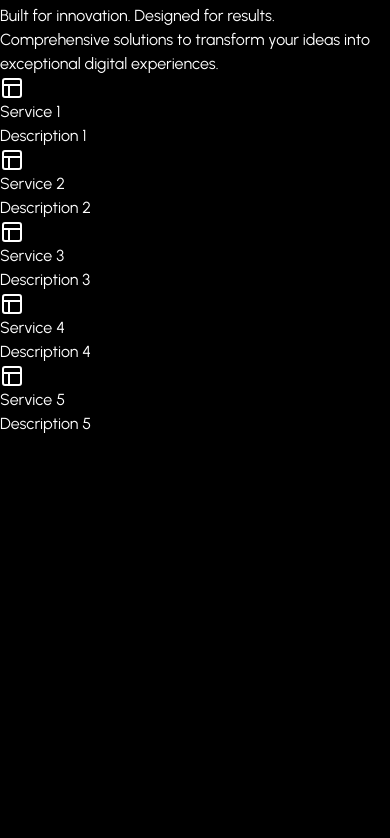
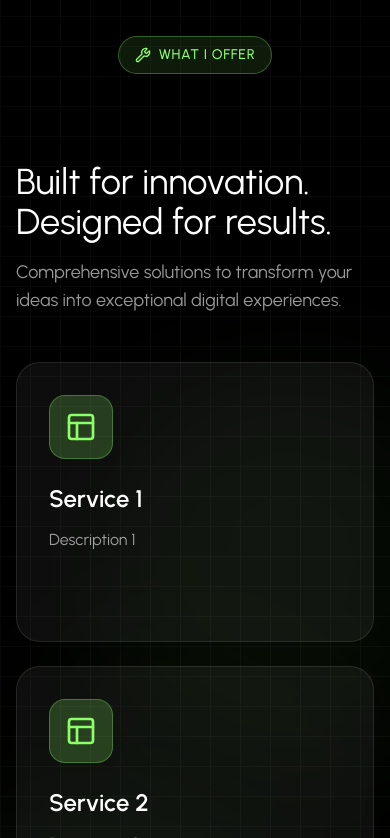
Before and after one commit to sonaiv13/portfolio_demo, a React (Vite) app: page / in a window 390 px wide. Shown: the part 5826-6664 px from the top of the page. Built offline with nearby package versions, Linux system fonts and the light colour scheme.

Commit message:
Service section styles

```diff
--- a/src/components/sections/Services.jsx
+++ b/src/components/sections/Services.jsx
@@ -5,15 +5,15 @@ import { Wrench } from 'lucide-react';
 import FadeIn from '../animations/FadeIn';
 
 const Services = () => {
-    return <section id='services' className=''>
-        <div className=''>
-            <div className=''/>
-            <div className=''/>
-            <div className=''/>
+    return <section id='services' className='relative py-20 bg-black overflow-hidden'>
+        <div className='absolute inset-0 overflow-hidden'>
+            <div className='absolute top-1/4 left-1/4 w-96 h-96 bg-primary/20 opacity-20 rounded-full blur-3xl'/>
+            <div className='absolute bottom-1/4 right-1/4 w-96 h-96 bg-primary/20 opacity-20 rounded-full blur-3xl'/>
+            <div className='absolute top-1/2 left-1/2 -translate-x-1/2 -translate-y-1/2 w-96 h-96 bg-primary/10 opacity-20 rounded-full blur-3xl'/>
         </div>
 
         <div
-            className=''
+            className='absolute inset-0 opacity-[0.03]'
             style={{
                 backgroundImage: `linear-gradient(to right, white 1px, transparent 1px),
                                    linear-gradient(to bottom, white 1px, transparent 1px)`,
@@ -21,72 +21,72 @@ const Services = () => {
             }}
         />
 
-        <div className=''>
+        <div className='relative z-10 max-w-7xl mx-auto px-4 sm:px-6 lg:px-8'>
             <FadeIn delay={0}>
-                <div className=''>
-                    <div className=''>
-                        <Wrench className=''/>
-                        <span className=''>What I Offer</span>
+                <div className='text-center mb-16'>
+                    <div className='inline-flex items-center gap-2 px-4 py-2 bg-primary/10 border border-primary/30 rounded-full mb-6'>
+                        <Wrench className='w-4 h-4 text-primary'/>
+                        <span className='text-sm text-primary font-medium tracking-wider uppercase'>What I Offer</span>
                     </div>
                 </div>
-                <h2 className=''>
+                <h2 className='text-4xl lg:text-5xl font-normal text-white mb-4 max-w-2xl mx-auto'>
                     Built for innovation. Designed for results.
                 </h2>
-                <p className=''>
+                <p className='text-lg text-white/60 max-w-xl mx-auto mb-12'>
                     Comprehensive solutions to transform your ideas into exceptional digital experiences.
                 </p>
             </FadeIn>
 
-            <div>
+            <div className='grid grid-cols-1 md:grid-cols-2 gap-6 mb-6'>
                 {services.slice(0,2).map((service, index) => {
                     const IconComponent = Icons[service.icon] || Icons.Code2;
                     return (
                         <FadeIn key={service} delay={100 + index * 100}>
-                            <div className=''>
-                                <div className=''>
-                                    <div className=''>
-                                        <IconComponent className=''/>
+                            <div className='group relative bg-white/5 border border-white/10 rounded-3xl p-8 hover:border-primary/30 transition-all duration-300 h-full min-h-[280px] flex flex-col'>
+                                <div className='mb-6'>
+                                    <div className='w-16 h-16 rounded-2xl bg-primary/20 border border-primary/30 flex items-center justify-center group-hover:scale-110 transition-transform duration-300'>
+                                        <IconComponent className='w-8 h-8 text-primary'/>
                                     </div>
                                 </div>
 
-                                <div className=''>
-                                    <h3 className=''>
+                                <div className='flex-1'>
+                                    <h3 className='text-2xl font-semibold text-white mb-3 group-hover:text-primary transition-colors duration-300'>
                                         {service.title}
                                     </h3>
-                                    <p className=''>
+                                    <p className='text-white/60 leading-relaxed'>
                                         {service.description}
                                     </p>
                                 </div>
 
-                                <div className=''/>
+                                <div className='absolute inset-0 bg-linear-to-br from-primary/0 to-primary/0 group-hover:from-primary/5 group-hover:to-primary/5 rounded-3xl transition-all duration-300 pointer-events-none'/>
                             </div>
                         </FadeIn>
                     );
                 })}
             </div>
 
-            <div className=''>
+            <div className='grid grid-cols-1 md:grid-cols-2 lg:grid-cols-4 gap-6'>
                 {services.slice(2).map((service, index) => {
                     const IconComponent = Icons[service.icon] || Icons.Code2;
                     return (
                         <FadeIn key={service.id} delay={300 + index * 100}>
-                            <div className=''>
-                                <div className=''>
-                                    <div className=''>
-                                        <IconComponent className=''/>
+                            <div className='group relative bg-white/5 border border-white/10 rounded-2xl p-6 hover:border-primary/30 transition-all duration-300 h-full'>
+                                <div className='mb-4'>
+                                    <div className='w-12 h-12 rounded-xl bg-primary/20 border border-primary/30 flex items-center justify-center group-hover:scale-110 transition-transform duration-300'>
+                                        <IconComponent className='w-6 h-6 text-primary'/>
                                     </div>
                                 </div>
 
-                                <div className=''>
-                                    <h3 className=''>
+                                <div>
+                                    <h3 className='text-lg font-semibold text-white mb-2 group-hover:text-[#A8FF8D] transition-colors duration-300'>
                                         {service.title}
                                     </h3>
-                                    <p className=''>
+                                    <p className='text-sm text-white/60 leading-relaxed line-clamp-3'>
                                         {service.description}
                                     </p>
                                 </div>
 
-                                <div className=''/>
+                                <div className='absolute inset-0 bg-linear-to-br from-primary/0 to-primary/0 group-hover:from-primary/5 group-hover:to-primary/5 rounded-3xl transition-all duration-300 pointer-events-none'/>
                             </div>
                         </FadeIn>
                     );
```
